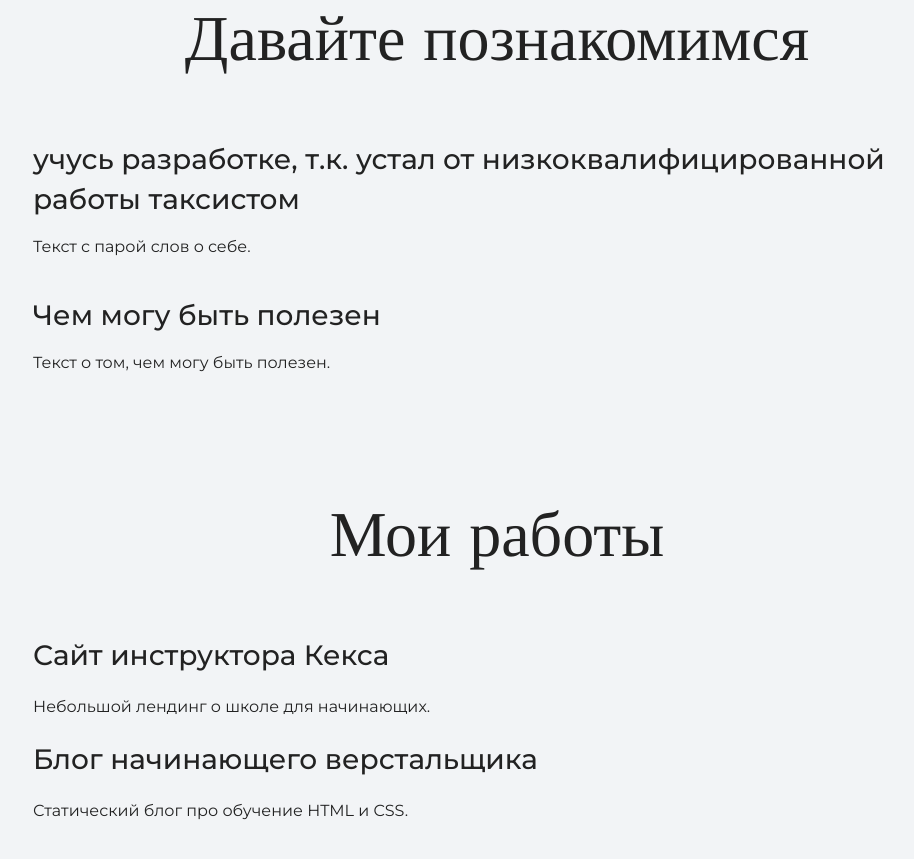
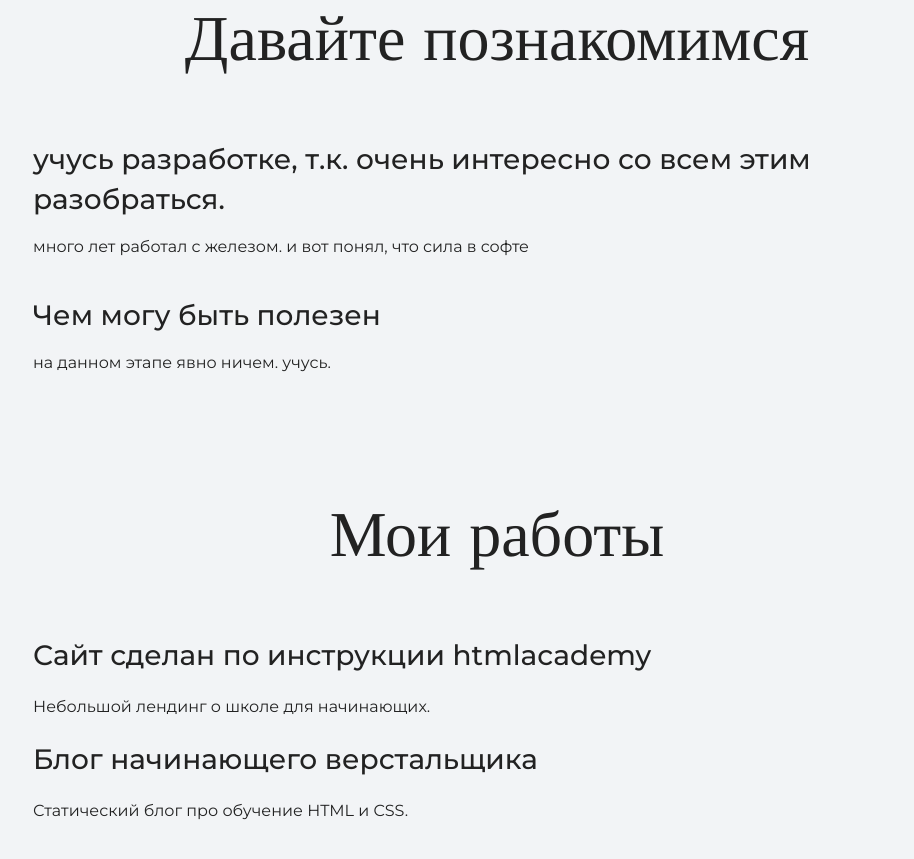
Before and after one commit to d-lafort/first-site, a plain HTML site: page index.html in a window 1280 px wide. Shown: the part 1033-1892 px from the top of the page, without its empty margins (143-1057 px from the left). Drawn offline with nearby package versions, Linux system fonts and the light colour scheme.

Commit message:
изменения текста на главной странице

```diff
--- a/index.html
+++ b/index.html
@@ -37,13 +37,13 @@
 <div class="container">
 <h2 class="subheading">Давайте познакомимся</h2>
 
- <h3>учусь разработке, т.к. устал от низкоквалифицированной работы таксистом</h3>
+ <h3>учусь разработке, т.к. очень интересно со всем этим разобраться.</h3>
 
- <p>Текст с парой слов о себе.</p>
+ <p>много лет работал с железом. и вот понял, что сила в софте</p>
 
  <h3>Чем могу быть полезен</h3>
 
- <p>Текст о том, чем могу быть полезен.</p>
+ <p>на данном этапе явно ничем. учусь.</p>
 
 </div>
    </section>
@@ -55,7 +55,7 @@
  <h2 class="subheading">Мои работы</h2>
 
 
-   <h3>Сайт инструктора Кекса</h3>
+   <h3>Сайт сделан по инструкции htmlacademy </h3>
 
    <p>Небольшой лендинг о школе для начинающих.</p>
 
```
